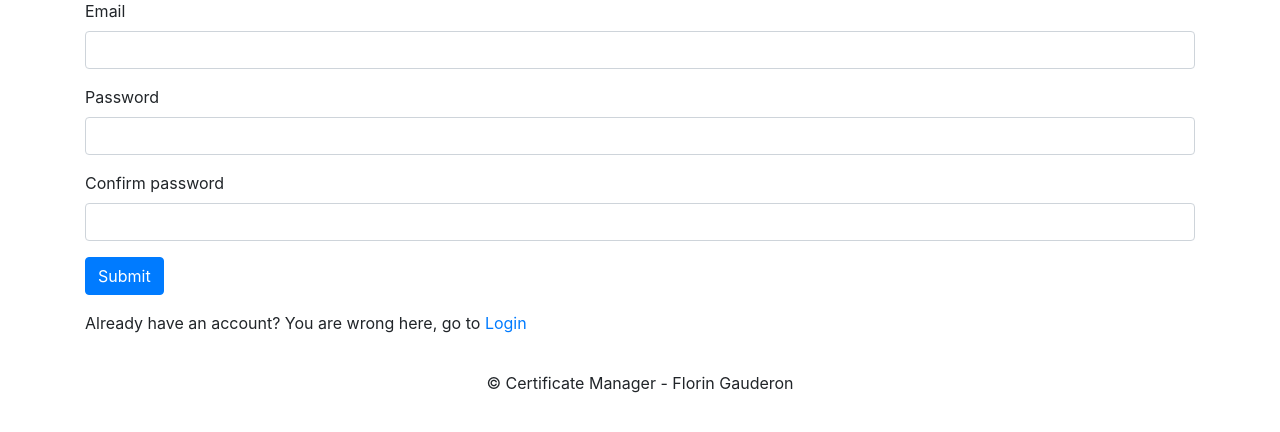
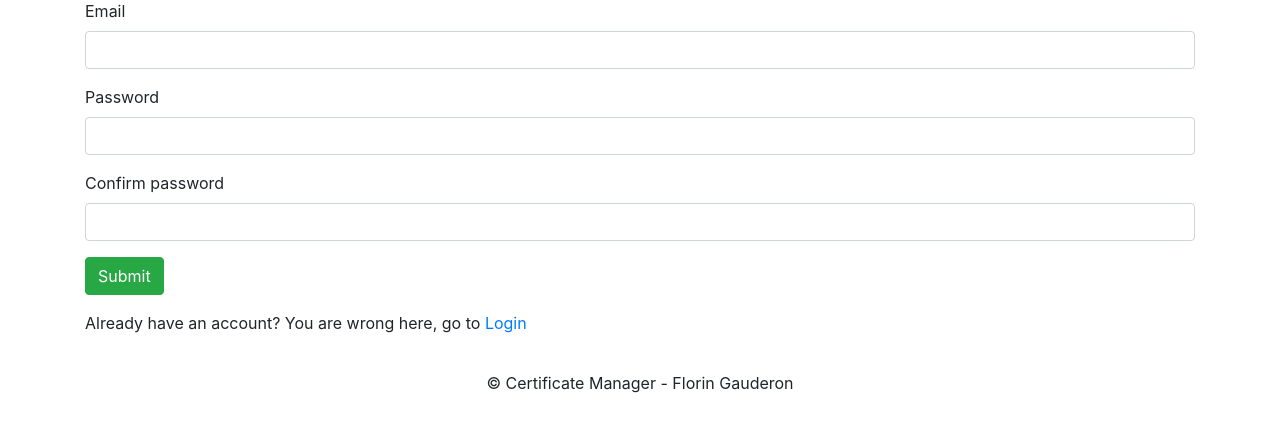
Before and after one commit to floringauderon/certificatemanager, a Python web app: template templates/register.html in a window 1280 px wide. Shown: the part 81-513 px from the top of the page. Run offline with Jinja, Linux system fonts and the light colour scheme; the template is opened without the code that fills it, so the values that code supplies are empty, except form fields; form fields are guessed from the names that the template uses; some libraries are stand-ins or nearby versions.

Commit message:
Update afer some changes

```diff
--- a/templates/base.html
+++ b/templates/base.html
@@ -29,6 +29,7 @@
         <p>&copy; Certificate Manager - Florin Gauderon</p>
     </footer>
 
+
     <script src="https://code.jquery.com/jquery-3.5.1.slim.min.js"></script>
     <script src="https://cdn.jsdelivr.net/npm/@popperjs/core@2.5.3/dist/umd/popper.min.js"></script>
     <script src="https://stackpath.bootstrapcdn.com/bootstrap/4.5.2/js/bootstrap.min.js"></script>
--- a/templates/certificate.html
+++ b/templates/certificate.html
@@ -51,6 +51,7 @@
         </div>
         {{ form.submitedit(class="btn btn-primary") }}
     </form>
+    <a href="/" class="btn btn-light mt-3 mr-1">Go Back</a>
     <a href="{{ url_for('delete_certificate', id=certificate.id) }}" class="btn btn-danger mt-3" onclick="return confirm('Are you sure you want to delete this certificate?')">Delete Certificate</a>
 </div>
 {% endblock %}
--- a/templates/index.html
+++ b/templates/index.html
@@ -26,7 +26,7 @@
                         <td>{{ certificate.creation_date }}</td>
                         <td>{{ certificate.valid_to_date }}</td>
                         <td>{{ certificate.comments }}</td>
-                        <td><a href="{{ url_for('certificate', id=certificate.id) }}" class="btn btn-sm btn-primary">View / Edit</a></td>
+                        <td><a href="{{ url_for('certificate', id=certificate.id) }}" class="btn btn-sm btn-dark">More Info</a></td>
                     </tr>
                 {% endfor %}
             </tbody>
--- a/templates/login.html
+++ b/templates/login.html
@@ -21,7 +21,7 @@
                 <div class="invalid-feedback d-block">{{ error }}</div>
             {% endfor %}
         </div>
-        {{ form.submit(class="btn btn-primary") }}
+        {{ form.submit(class="btn btn-success") }}
     </form>
     <p class="mt-3">Need an account? <a href="{{ url_for('register') }}">Register here</a></p>
 </div>
--- a/templates/register.html
+++ b/templates/register.html
@@ -28,7 +28,7 @@
                 <div class="invalid-feedback d-block">{{ error }}</div>
             {% endfor %}
         </div>
-        {{ form.submit(class="btn btn-primary") }}
+        {{ form.submit(class="btn btn-success") }}
     </form>
     <p class="mt-3">Already have an account? You are wrong here, go to <a href="{{ url_for('login') }}">Login</a></p>
 </div>
```
